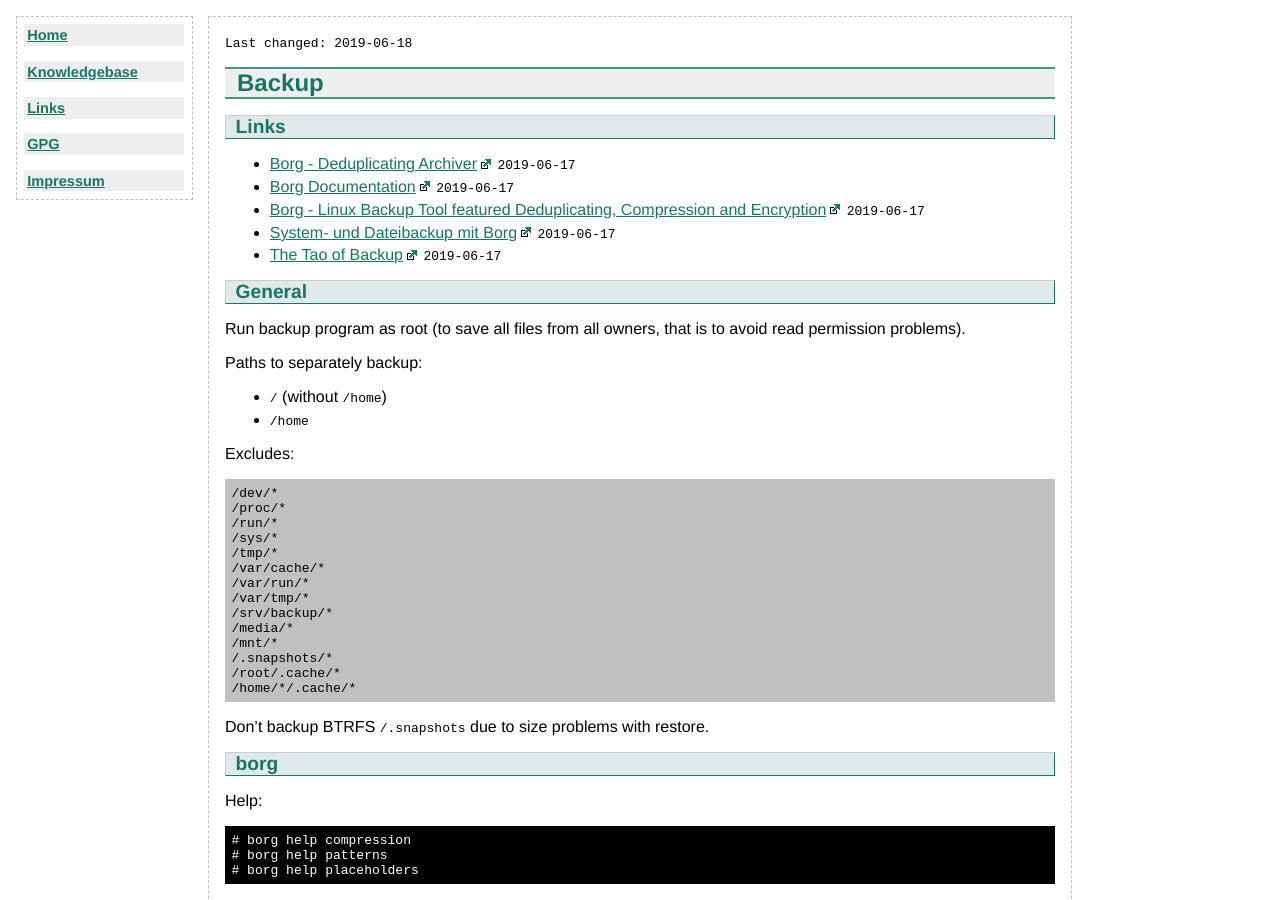
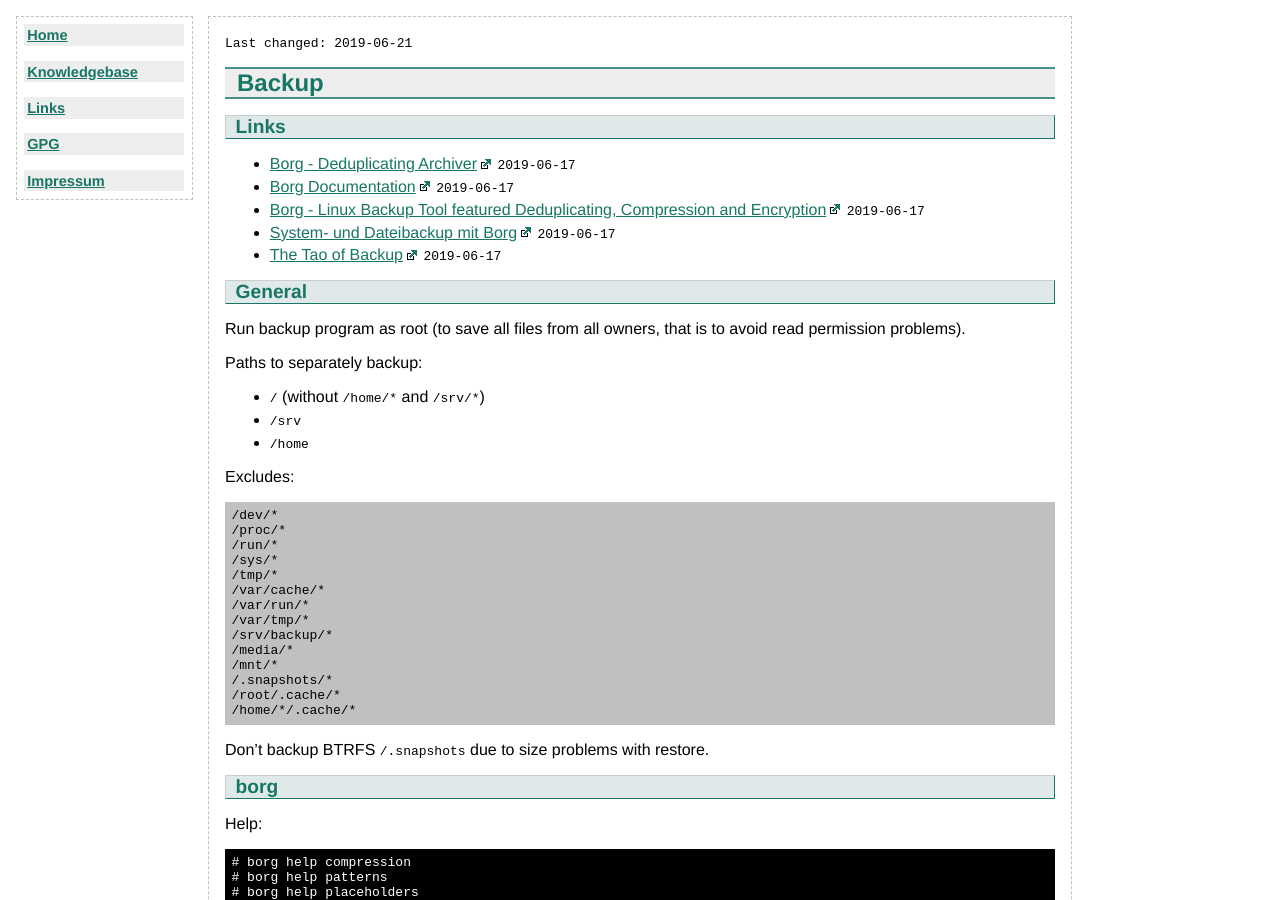
Before and after one commit to flyinggreenfrog/flyinggreenfrog.github.io, a Jekyll site: the page built from knowledgebase/backup.md, in a window 1280 px wide and 900 px high. Built offline with Jekyll 4.4.1, drawn with Linux system fonts in a browser that asks for light colours.

Commit message:
Backup /srv separately.

```diff
--- a/knowledgebase/backup.md
+++ b/knowledgebase/backup.md
@@ -1,6 +1,6 @@
 ---
 title: Backup
-last-changed: <time>2019-06-18</time>
+last-changed: <time>2019-06-21</time>
 knowledgebase: true
 categories: [Linux]
 ---
@@ -19,7 +19,8 @@ read permission problems).
 
 Paths to separately backup:
 
-* `/` (without `/home`)
+* `/` (without `/home/*` and `/srv/*`)
+* `/srv`
 * `/home`
 
 Excludes:
```
